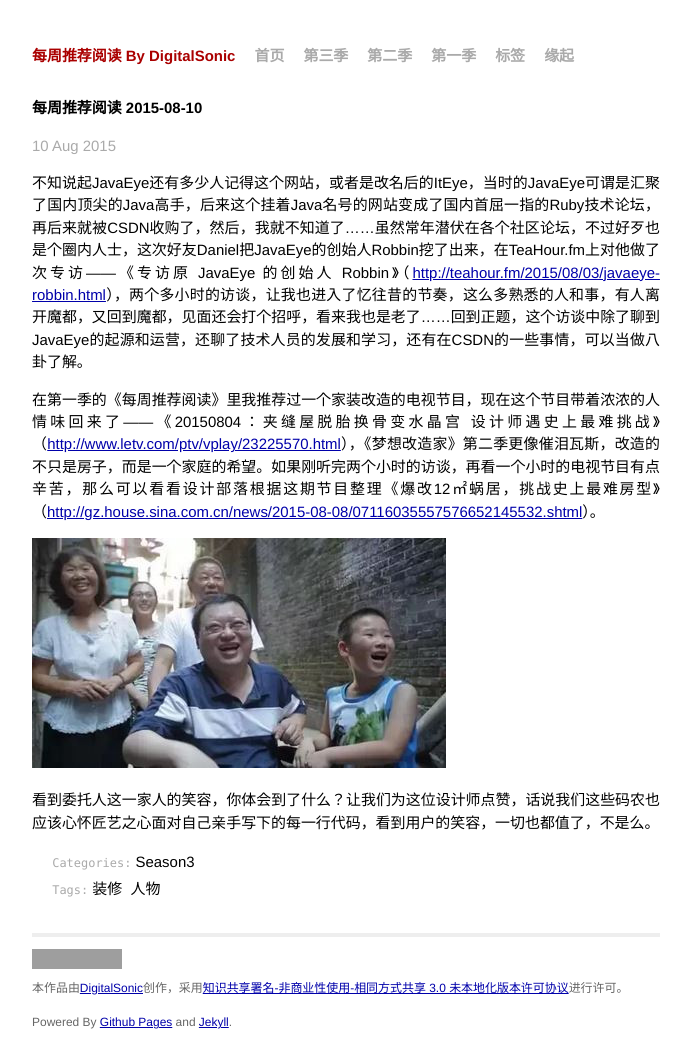
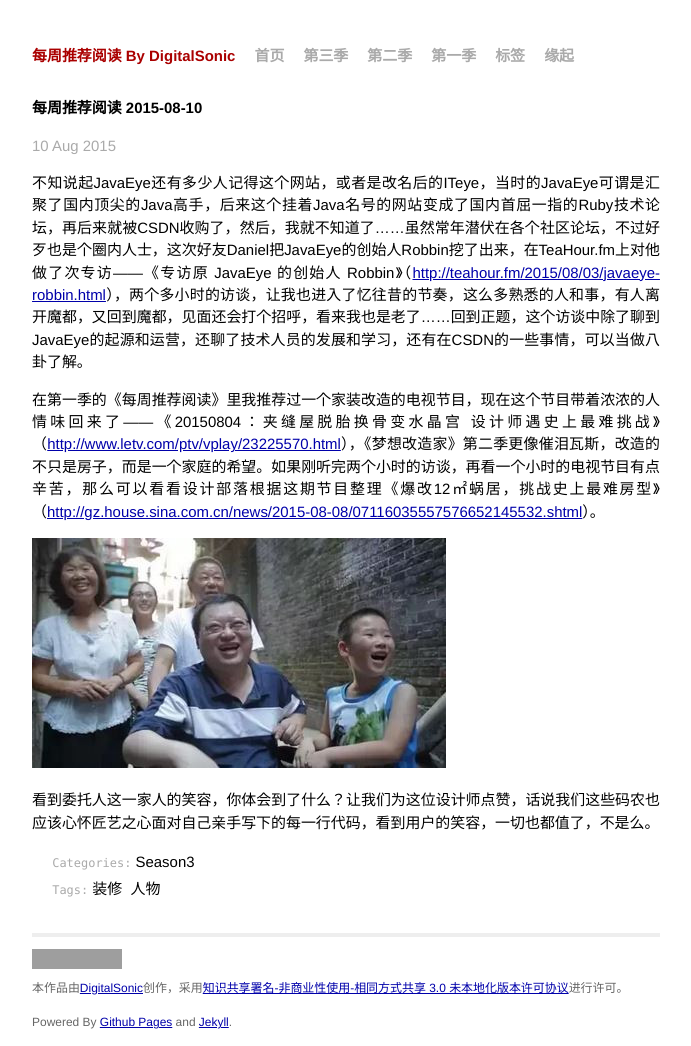
Before and after one commit to digitalsonic/recommend-reading, a Jekyll site: the page built from _posts/2015-08-10-.md, in a window 1280 px wide. Shown: the whole page, without its empty margins (294-985 px from the left). Built offline with Jekyll 4.4.1, drawn with Linux system fonts in a browser that asks for light colours; Markdown is read by kramdown in place of the engine named in the settings; grey boxes are pictures that could not be loaded.

Commit message:
modify the capital of iteye

```diff
--- a/_posts/2015-08-10-.md
+++ b/_posts/2015-08-10-.md
@@ -6,7 +6,7 @@ categories: Season3
 tags:   装修 人物
 ---
 
-不知说起JavaEye还有多少人记得这个网站，或者是改名后的ItEye，当时的JavaEye可谓是汇聚了国内顶尖的Java高手，后来这个挂着Java名号的网站变成了国内首屈一指的Ruby技术论坛，再后来就被CSDN收购了，然后，我就不知道了……虽然常年潜伏在各个社区论坛，不过好歹也是个圈内人士，这次好友Daniel把JavaEye的创始人Robbin挖了出来，在TeaHour.fm上对他做了次专访——《专访原 JavaEye 的创始人 Robbin》（[http://teahour.fm/2015/08/03/javaeye-robbin.html](http://teahour.fm/2015/08/03/javaeye-robbin.html)），两个多小时的访谈，让我也进入了忆往昔的节奏，这么多熟悉的人和事，有人离开魔都，又回到魔都，见面还会打个招呼，看来我也是老了……回到正题，这个访谈中除了聊到JavaEye的起源和运营，还聊了技术人员的发展和学习，还有在CSDN的一些事情，可以当做八卦了解。
+不知说起JavaEye还有多少人记得这个网站，或者是改名后的ITeye，当时的JavaEye可谓是汇聚了国内顶尖的Java高手，后来这个挂着Java名号的网站变成了国内首屈一指的Ruby技术论坛，再后来就被CSDN收购了，然后，我就不知道了……虽然常年潜伏在各个社区论坛，不过好歹也是个圈内人士，这次好友Daniel把JavaEye的创始人Robbin挖了出来，在TeaHour.fm上对他做了次专访——《专访原 JavaEye 的创始人 Robbin》（[http://teahour.fm/2015/08/03/javaeye-robbin.html](http://teahour.fm/2015/08/03/javaeye-robbin.html)），两个多小时的访谈，让我也进入了忆往昔的节奏，这么多熟悉的人和事，有人离开魔都，又回到魔都，见面还会打个招呼，看来我也是老了……回到正题，这个访谈中除了聊到JavaEye的起源和运营，还聊了技术人员的发展和学习，还有在CSDN的一些事情，可以当做八卦了解。
 
 在第一季的《每周推荐阅读》里我推荐过一个家装改造的电视节目，现在这个节目带着浓浓的人情味回来了——《20150804：夹缝屋脱胎换骨变水晶宫 设计师遇史上最难挑战》（[http://www.letv.com/ptv/vplay/23225570.html](http://www.letv.com/ptv/vplay/23225570.html)），《梦想改造家》第二季更像催泪瓦斯，改造的不只是房子，而是一个家庭的希望。如果刚听完两个小时的访谈，再看一个小时的电视节目有点辛苦，那么可以看看设计部落根据这期节目整理《爆改12㎡蜗居，挑战史上最难房型》（[http://gz.house.sina.com.cn/news/2015-08-08/07116035557576652145532.shtml](http://gz.house.sina.com.cn/news/2015-08-08/07116035557576652145532.shtml)）。
 
```
